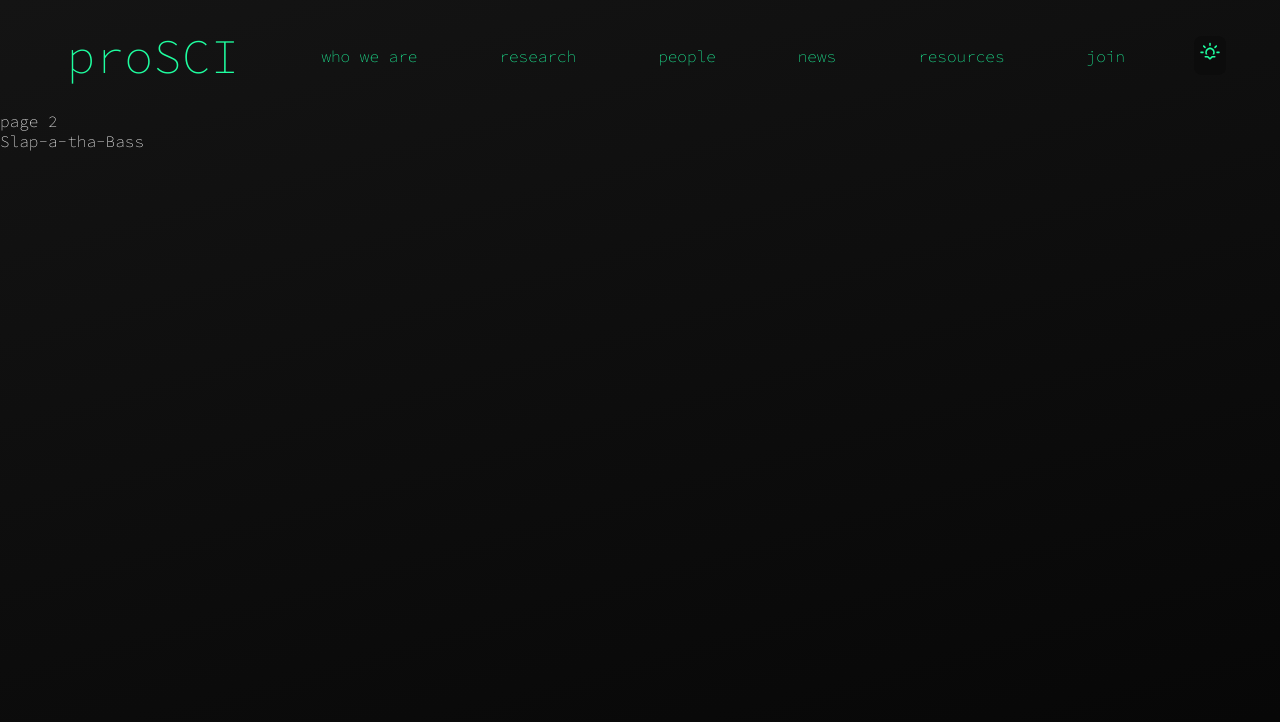
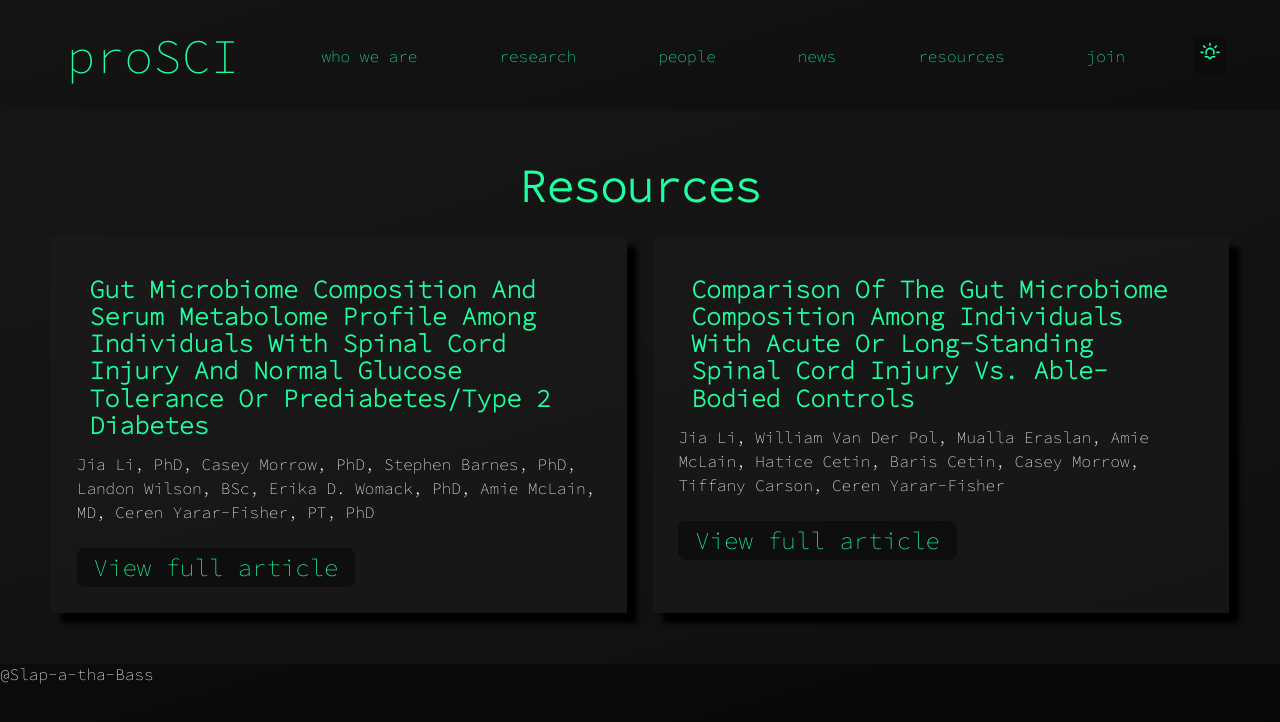
Before and after one commit to Slap-a-tha-Bass/ceren_lab_static, a Next.js app: page /research in a window 1280 px wide. Shown: the top 722 px of the page. Built offline with nearby package versions, Linux system fonts and the light colour scheme.

Commit message:
added info to other pages

```diff
--- a/components/Footer.js
+++ b/components/Footer.js
@@ -1,7 +1,7 @@
 import React from "react";
 
 const Footer = () => {
-  return <footer>Slap-a-tha-Bass</footer>;
+  return <footer>@Slap-a-tha-Bass</footer>;
 };
 
 export default Footer;
--- a/pages/join.js
+++ b/pages/join.js
@@ -1,8 +1,6 @@
 const Join = () => {
     return (
-        <div>
-            Join
-        </div>
+        <h1>Join us today!</h1>
     )
 }
 
--- a/pages/research.js
+++ b/pages/research.js
@@ -1,9 +1,51 @@
+import Link from "next/link";
+import {
+  CardContainer,
+  CenterDiv,
+  P,
+  SameBackgroundColor,
+  SpanText,
+  Button,
+} from "../theme/globalStyles";
+
 const Research = () => {
-    return (
-        <div>
-            page 2
-        </div>
-    )
-}
+  return (
+    <SameBackgroundColor>
+      <CenterDiv>
+        <h1>Resources</h1>
+      </CenterDiv>
+      <CenterDiv>
+        <CardContainer>
+          <h6>
+            Gut Microbiome Composition and Serum Metabolome Profile Among
+            Individuals With Spinal Cord Injury and Normal Glucose Tolerance or
+            Prediabetes/Type 2 Diabetes
+          </h6>
+          <p>
+            Jia Li, PhD, Casey Morrow, PhD, Stephen Barnes, PhD, Landon Wilson,
+            BSc, Erika D. Womack, PhD, Amie McLain, MD, Ceren Yarar-Fisher, PT,
+            PhD
+          </p>
+          <Button>
+            <Link href="">View full article</Link>
+          </Button>
+        </CardContainer>
+        <CardContainer>
+          <h6>
+            Comparison of the gut microbiome composition among individuals with
+            acute or long-standing spinal cord injury vs. able-bodied controls
+          </h6>
+          <p>
+            Jia Li, William Van Der Pol, Mualla Eraslan, Amie McLain, Hatice
+            Cetin, Baris Cetin, Casey Morrow, Tiffany Carson, Ceren Yarar-Fisher
+          </p>
+          <Button>
+            <Link href="">View full article</Link>
+          </Button>
+        </CardContainer>
+      </CenterDiv>
+    </SameBackgroundColor>
+  );
+};
 
 export default Research;
--- a/theme/globalStyles.js
+++ b/theme/globalStyles.js
@@ -81,6 +81,7 @@ a {
   margin: ${(props) => props.margin || 0}vw;
   &:hover {
     filter: brightness(2);
+    cursor: pointer;
   }
   :active {
     color: ${({ theme }) => theme && theme.info};
@@ -132,15 +133,19 @@ export const SameBackgroundColor = styled.div`
   background-color: ${({ theme }) => theme && theme.primary};
   padding: 3vw;
 `;
-export const CardContainter = styled.div`
-  width: 50vw;
+export const CardContainer = styled.div`
+  width: 49vw;
   background-color: ${({ theme }) => theme && theme.primary};
   padding: 2vw;
+  box-shadow: 10px 10px 5px black;
+  margin: 1vw;
 `;
-export const CardContainter2 = styled.div`
-  width: 50vw;
+export const CardContainer2 = styled.div`
+  width: 49vw;
   background-color: ${({ theme }) => theme && theme.toggleColor};
   padding: 2vw;
+  box-shadow: 10px 10px 5px black;
+  margin: 1vw;
 `;
 export const SpanHeader = styled.span`
   padding-left: 1vw;
@@ -152,3 +157,6 @@ export const SpanText = styled.span`
   padding-right: 0.5vw;
   color: ${({ theme }) => theme && theme.info};
 `;
+export const PageHeader = styled.h1`
+  color: ${({ theme }) => theme && theme.toggleColor};
+`;
```
Also changed, not shown: pages/index.js (+18 -6 lines), pages/mission.js (+8 -4 lines), pages/news.js (+36 -6 lines), pages/people.js (+29 -29 lines), pages/resources.js (+36 -6 lines), photos/bacteria-dark.webp (added), 1 other file (tests, documents, lock files or other folders).
